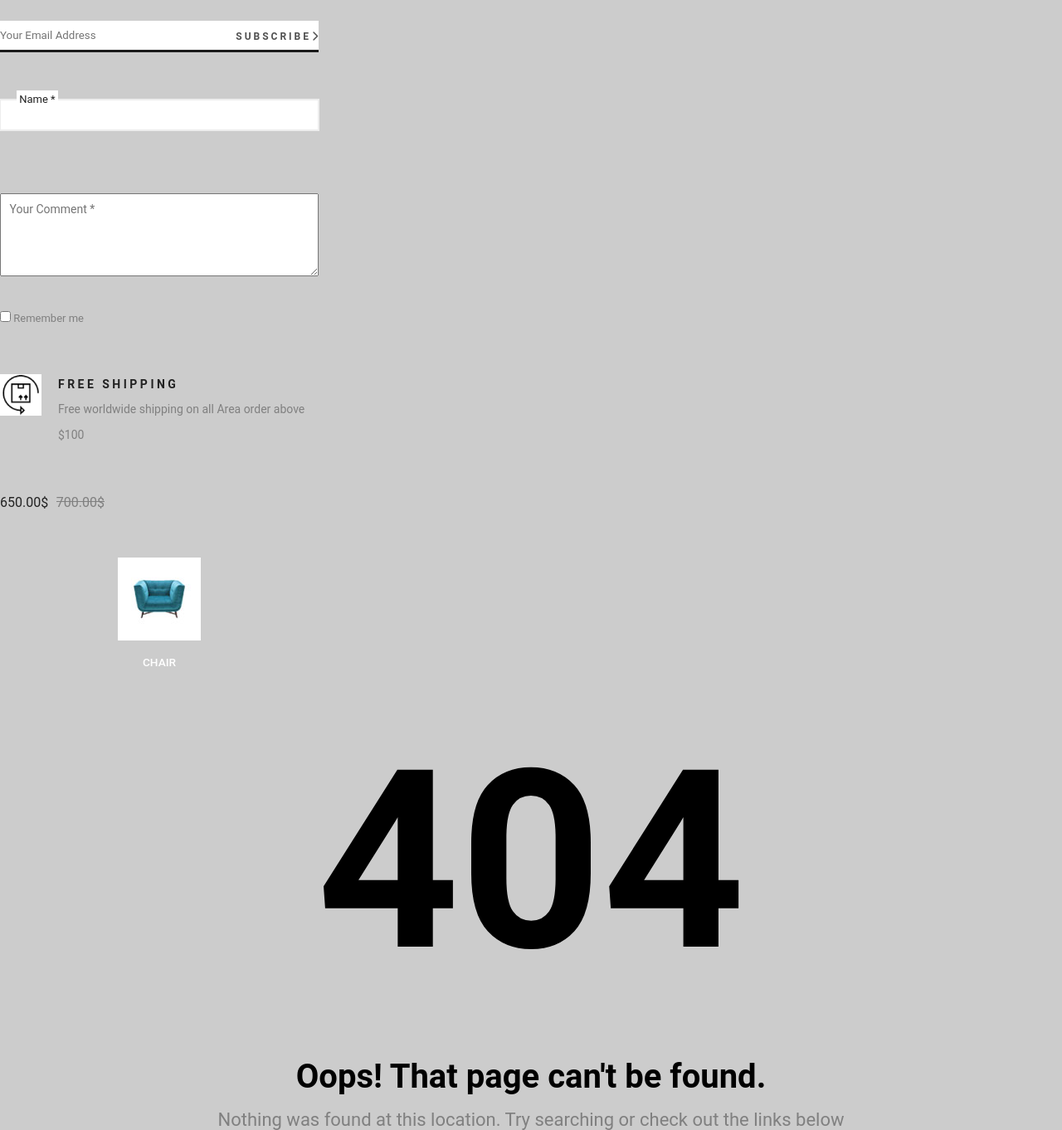
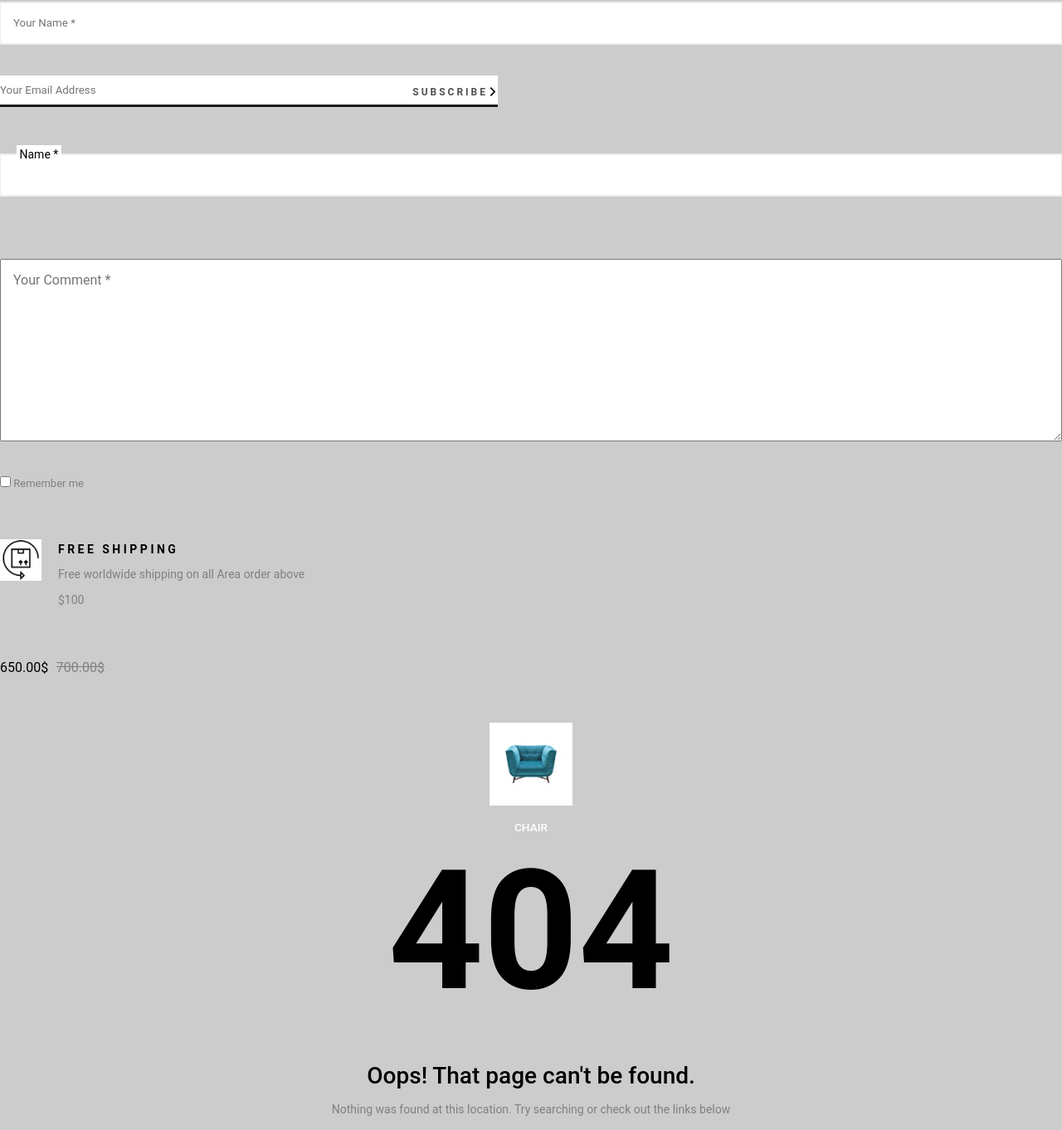
Before and after one commit to Web-Development-NLU/project-template, a plain HTML site: page components/page-component.html in a window 1280 px wide. Shown: the part 520-1882 px from the top of the page at 83% size. Drawn offline with Linux system fonts and the light colour scheme.

Commit message:
fix page-component, icon to svg

```diff
--- a/assets/css/components/input.css
+++ b/assets/css/components/input.css
@@ -1,6 +1,7 @@
 .input-primary {
-    padding: 0.75rem;
+    padding: 0.9375rem;
     width: 100%;
+    height: 50px;
     border: 1px solid var(--cta-02);
     outline: 1px solid var(--cta-02);
 }
@@ -9,6 +10,7 @@
 }
 .input-line {
     position: relative;
+    max-width: 600px;
 }
 .input-line >input{
     width: 100%;
@@ -26,6 +28,12 @@
     color: var(--cta-07);
     white-space: pre;
 }
+.input-line >span svg {
+    width: 1em;
+    height: 1em;
+    position: relative;
+    top: 2px;
+}
 .input-secondary {
     position: relative;
 }
@@ -33,21 +41,23 @@
     padding: 0.75em;
     border: 1px solid var(--cta-02);
     outline: 1px solid var(--cta-02);
+    height: 50px;
     width: 100%;
 }
 .input-secondary > label {
     position: absolute;
-    font-size: 0.8125rem;
+    font-size: 0.875rem;
     left: 20px;
     top: -11px;
     padding: 0.25em;
     background-color: var(--cta-01);
+    font-weight: 400;
 }
 .text-area {
     width: 100%;
-    padding: 0.75em;
-    height: 100px;
-    font-size: 0.875rem;
+    padding: 0.9375em;
+    height: 220px;
+    font-size: 1rem;
 }
 .checkbox {
     font-size: 0.8125rem;
--- a/assets/css/components/status-error.css
+++ b/assets/css/components/status-error.css
@@ -2,14 +2,17 @@
     text-align: center;
 }
 .status-error> h1{
-    font-size: 300px;
+    font-size: 12.5rem;
     margin-bottom: 0.2em;
+    font-weight: 600;
 }
 .status-error> h2 {
-    margin-bottom: 0.4em;
-    font-size: 2.5rem;
+    margin-bottom: 0.5em;
+    font-weight: 500;
+    font-size: 1.75rem;
 }
 .status-error> span {
     color: var(--cta-06);
-    font-size: 1.375rem;
+    font-size: 0.875rem;
+    margin-bottom: 1em;
 }
--- a/components/Contact_Us.html
+++ b/components/page-component.html
@@ -45,6 +45,10 @@
             <span class="content-contact">sayhello@familab.net</span>
         </div>
     </div>
+</div>
+<br>
+<br>
+<br>
 <br>
 <br>
 <br>
@@ -52,7 +56,7 @@
 <br><br><br>
 <div class="input-line">
     <input type="email" placeholder="Your Email Address">
-        <span>S U B S C R I B E <i class="fa-sharp fa-solid fa-chevron-right"></i></span>
+    <span>S U B S C R I B E <svg xmlns="http://www.w3.org/2000/svg" xmlns:xlink="http://www.w3.org/1999/xlink" width="6px" height="11px" viewBox="0 0 6 11"><path fill-rule="evenodd" d="M1.117,10.041 L6.000,5.055 L1.117,0.067 L-0.000,1.192 L3.782,5.055 L-0.000,8.916 L1.117,10.041 Z"></path></svg></span>
 </div>
 <br>
 <br>
@@ -100,10 +104,6 @@
     </div>
     <h5>CHAIR</h5>
 </div>
-</div>
-<br>
-<br>
-<br>
 <div class="status-error">
     <h1>404</h1>
     <h2>Oops! That page can't be found.</h2>
```
Lines whose indentation alone changed are shown as unchanged.
